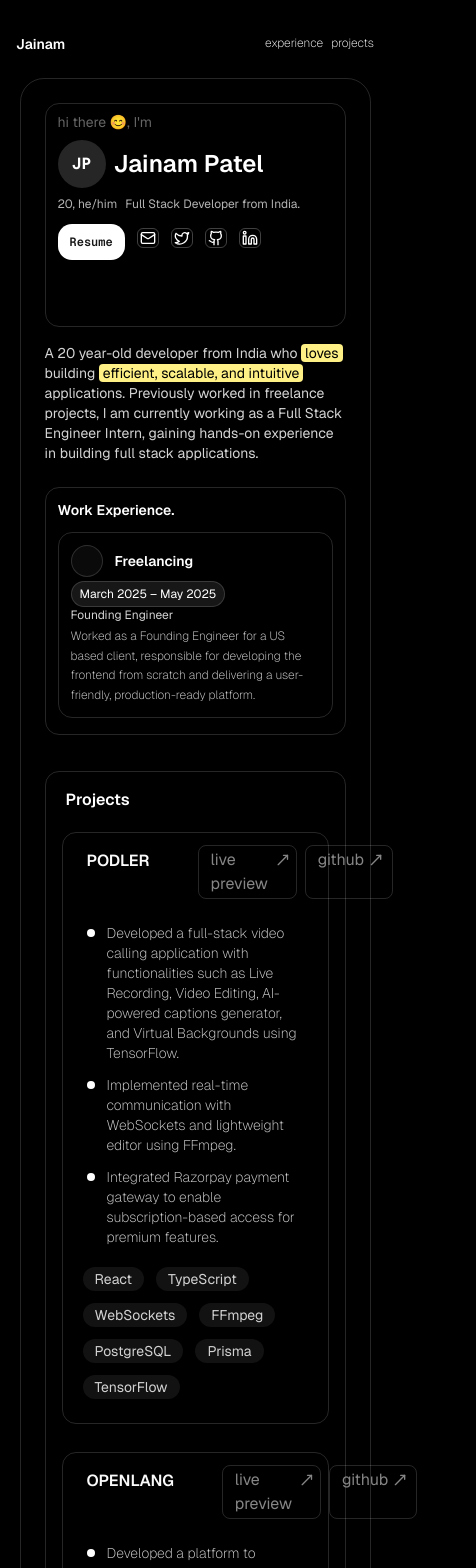
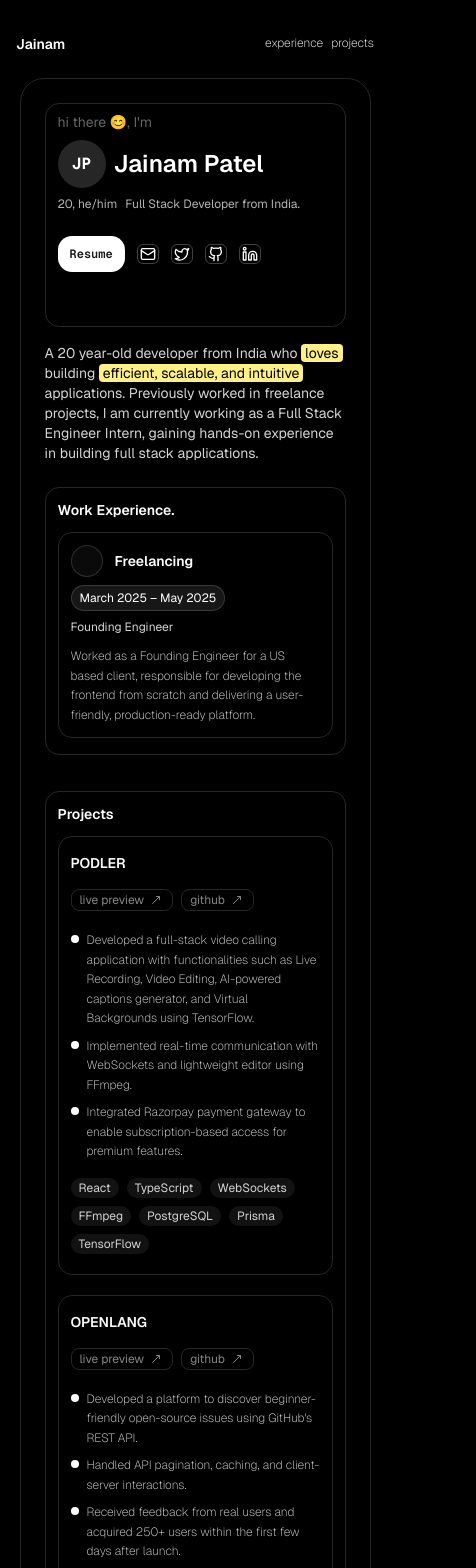
Before and after one commit to jainampatel22/jainam-portfolio, a Next.js app: page / in a window 390 px wide. Shown: the top 1568 px of the page, 476 px wide, since content can reach past the window. Built offline with nearby package versions, Linux system fonts and the light colour scheme.

Commit message:
version 1 final

```diff
--- a/app/component/EducationCard.tsx
+++ b/app/component/EducationCard.tsx
@@ -11,7 +11,7 @@ const EducationCard = () => {
           <div className='flex  gap-32 items-start py-5 px-7'>
 
                     <div className='text-[16px] font-[font2]  font-semibold capitalize whitespace-nowrap'>LJ university</div>
-                      <div className='text-sm  font-[font2] px-3 ml-14 py-1 whitespace-nowrap bg-[#171717] border border-white/15 rounded-full '>2023-2027</div>
+                      <div className='hidden sm:block text-sm  font-[font2] px-3 sm:ml-14 py-1 whitespace-nowrap bg-[#171717] border border-white/15 rounded-full '>2023-2027</div>
 
           </div>
           <div className='px-7 -mt-6'>
@@ -23,7 +23,7 @@ const EducationCard = () => {
           <div className='flex  gap-32 items-start py-5 px-7'>
 
                     <div className='text-[16px] font-[font2]  font-semibold capitalize whitespace-nowrap'>DIVINE LIFE SCHOOL</div>
-                      <div className='text-sm  font-[font2] px-3   py-1 whitespace-nowrap bg-[#171717] border border-white/15 rounded-full '>2021-2023</div>
+                      <div className='hidden sm:block text-sm  font-[font2] px-3   py-1 whitespace-nowrap bg-[#171717] border border-white/15 rounded-full '>2021-2023</div>
 
           </div>
           <div className='px-7 -mt-6'>
--- a/app/component/ProfileCard.tsx
+++ b/app/component/ProfileCard.tsx
@@ -25,11 +25,11 @@ const ProfileCard = () => {
                     Full Stack Developer from India.
                 </div>
             </div>
-            <div className='flex flex-wrap px-3 sm:px-4 lg:px-5 items-start gap-3 sm:gap-4 lg:gap-5 text-xs sm:text-sm font-[font1] pt-3 sm:pt-4 pb-3 sm:pb-4'>
+            <div className='mt-3 -mb-5 flex flex-wrap px-3 sm:px-4 lg:px-5 items-start gap-3 sm:gap-4 lg:gap-5 text-xs sm:text-sm font-[font1] pt-3 sm:pt-4 sm:pb-4'>
                 <Button className='bg-white text-[#171717] font-semibold hover:bg-white cursor-pointer px-3 py-2 sm:px-4 sm:py-3 rounded-xl text-xs sm:text-sm'>
                     Resume
                 </Button>
-                <div className='py-1 sm:py-2'>
+                <div className='py-2 sm:py-2'>
                     <a href="mailto:pateljainams122@gmail.com" aria-label="Send email" data-slot="button" className="inline-flex items-center justify-center whitespace-nowrap text-sm font-medium transition-all disabled:pointer-events-none disabled:opacity-50 [&_svg]:pointer-events-none [&_svg:not([class*='size-'])]:size-4 shrink-0 [&_svg]:shrink-0 outline-none focus-visible:border-ring focus-visible:ring-ring/50 focus-visible:ring-[3px] aria-invalid:ring-destructive/20 dark:aria-invalid:ring-destructive/40 aria-invalid:border-destructive hover:text-accent-foreground gap-1.5 has-[>svg]:px-2.5 h-5 w-5 sm:h-6 sm:w-6 rounded-sm border border-white/25 p-0 text-white hover:bg-neutral-50 dark:border-neutral-800 dark:text-neutral-300 dark:hover:bg-neutral-900">
                         <svg xmlns="http://www.w3.org/2000/svg" width="24" height="24" viewBox="0 0 24 24" fill="none" stroke="currentColor" stroke-width="2" stroke-linecap="round" stroke-linejoin="round" className="lucide lucide-mail h-3 w-3 sm:h-4 sm:w-4">
                             <rect width="20" height="16" x="2" y="4" rx="2"></rect>
@@ -37,14 +37,14 @@ const ProfileCard = () => {
                         </svg>
                     </a>
                 </div>
-                <div className='py-1 sm:py-2'>
+                <div className='py-2 sm:py-2'>
                     <a href="https://x.com/Jainam___patel/" target="_blank" rel="noreferrer" aria-label="Open Twitter" data-slot="button" className="inline-flex items-center justify-center whitespace-nowrap text-sm font-medium transition-all disabled:pointer-events-none disabled:opacity-50 [&_svg]:pointer-events-none [&_svg:not([class*='size-'])]:size-4 shrink-0 [&_svg]:shrink-0 outline-none focus-visible:border-ring focus-visible:ring-ring/50 focus-visible:ring-[3px] aria-invalid:ring-destructive/20 dark:aria-invalid:ring-destructive/40 aria-invalid:border-destructive hover:text-accent-foreground gap-1.5 has-[>svg]:px-2.5 h-5 w-5 sm:h-6 sm:w-6 rounded-sm border border-white/25 p-0 text-white hover:bg-neutral-50 dark:border-neutral-800 dark:text-neutral-300 dark:hover:bg-neutral-900">
                         <svg xmlns="http://www.w3.org/2000/svg" width="24" height="24" viewBox="0 0 24 24" fill="none" stroke="currentColor" stroke-width="2" stroke-linecap="round" stroke-linejoin="round" className="lucide lucide-twitter h-3 w-3 sm:h-4 sm:w-4">
                             <path d="M22 4s-.7 2.1-2 3.4c1.6 10-9.4 17.3-18 11.6 2.2.1 4.4-.6 6-2C3 15.5.5 9.6 3 5c2.2 2.6 5.6 4.1 9 4-.9-4.2 4-6.6 7-3.8 1.1 0 3-1.2 3-1.2z"></path>
                         </svg>
                     </a>
                 </div>
-                <div className='py-1 sm:py-2'>
+                <div className='py-2 sm:py-2'>
                     <a href="https://github.com/jainampatel22" target="_blank" rel="noreferrer" aria-label="Open GitHub" data-slot="button" className="inline-flex items-center justify-center whitespace-nowrap text-sm font-medium transition-all disabled:pointer-events-none disabled:opacity-50 [&_svg]:pointer-events-none [&_svg:not([class*='size-'])]:size-4 shrink-0 [&_svg]:shrink-0 outline-none focus-visible:border-ring focus-visible:ring-ring/50 focus-visible:ring-[3px] aria-invalid:ring-destructive/20 dark:aria-invalid:ring-destructive/40 aria-invalid:border-destructive hover:text-accent-foreground gap-1.5 has-[>svg]:px-2.5 h-5 w-5 sm:h-6 sm:w-6 rounded-sm border border-white/25 p-0 text-white hover:bg-neutral-50 dark:border-neutral-800 dark:text-neutral-300 dark:hover:bg-neutral-900">
                         <svg xmlns="http://www.w3.org/2000/svg" width="24" height="24" viewBox="0 0 24 24" fill="none" stroke="currentColor" stroke-width="2" stroke-linecap="round" stroke-linejoin="round" className="lucide lucide-github h-3 w-3 sm:h-4 sm:w-4">
                             <path d="M15 22v-4a4.8 4.8 0 0 0-1-3.5c3 0 6-2 6-5.5.08-1.25-.27-2.48-1-3.5.28-1.15.28-2.35 0-3.5 0 0-1 0-3 1.5-2.64-.5-5.36-.5-8 0C6 2 5 2 5 2c-.3 1.15-.3 2.35 0 3.5A5.403 5.403 0 0 0 4 9c0 3.5 3 5.5 6 5.5-.39.49-.68 1.05-.85 1.65-.17.6-.22 1.23-.15 1.85v4"></path>
@@ -52,7 +52,7 @@ const ProfileCard = () => {
                         </svg>
                     </a>
                 </div>
-                <div className='py-1 sm:py-2'>
+                <div className='py-2 sm:py-2'>
                     <a
                         href="https://www.linkedin.com/in/pateljainam/"
                         target="_blank"
--- a/app/component/ProjectsCard.tsx
+++ b/app/component/ProjectsCard.tsx
@@ -1,6 +1,7 @@
 import React from 'react'
 import { MoveLeftIcon, MoveUpRightIcon } from 'lucide-react'
 import Link from 'next/link';
+
 const ProjectsCard = () => {
   const projects = [
     {
@@ -20,13 +21,12 @@ const ProjectsCard = () => {
       date: "April 2025",
       tech: ["React", "TypeScript", "REST APIs", "GSAP"],
       description: [
-      "Developed a platform to discover beginner-friendly open-source issues using GitHub’s REST API.",
+        "Developed a platform to discover beginner-friendly open-source issues using GitHub's REST API.",
         "Handled API pagination, caching, and client-server interactions.",
         "Received feedback from real users and acquired 250+ users within the first few days after launch."
       ],
       live_link:'openlang.vercel.app',
       github:'http://github.com/jainampatel22/OpenLang-frontend'
-
     },
     {
       name: "Webseer",
@@ -53,46 +53,46 @@ const ProjectsCard = () => {
     }
   ];
 
+  return (
+    <div  className='max-h-xl border-1 border-white/15 w-full rounded-xl'>
+      <div>
+        <h1 className='px-3 sm:px-4 lg:px-5 font-semibold font-[font2] text-sm sm:text-md pt-3 sm:pt-4'>Projects</h1>
+      </div>
 
-
-  return (
-    <div id='projects' className='max-h-xl border-1  border-white/15 w-full rounded-xl'>
-<div>
-            <h1 className='px-5 font-semibold font-[font2] text-md pt-4 '>Projects</h1>
-        </div>
-           <div className="px-4 -mt-2 pb-6">
+      <div className="px-3 sm:px-4 -mt-2 pb-4 sm:pb-6">
         {projects.map((project, index) => (
           <div
             key={index}
-          className="max-h-xl border-1 mt-7 border-white/15 w-full rounded-xl"
+            className="max-h-xl border-1 mt-5 sm:mt-6 lg:mt-7 border-white/15 w-full rounded-xl"
           >
             {/* Header */}
-          <div className="flex font-[font2] text-md gap-12 items-start justify-between py-3 px-6">
-            <div className="text-[#FAFAFA] uppercase text-md py-1 font-semibold font-[font2]">
+            <div className="flex flex-col sm:flex-row font-[font2] text-md gap-3 sm:gap-8 lg:gap-12 items-start justify-between py-3 px-3 sm:px-4 lg:px-6">
+              <div className="text-[#FAFAFA] uppercase text-sm sm:text-md py-1 font-semibold font-[font2]">
                 {project.name}
               </div>
-            <div className="flex gap-2">
-              <div className="text-[#858585] border border-white/15 font-[font2] rounded-md py-0.5 px-3 flex">
-                <Link target='_blank' href={project.live_link}>live preview</Link >
-                <MoveUpRightIcon className="h-4 mt-1 -mr-2" />
+
+              <div className="flex gap-2 flex-wrap">
+                <div className="text-[#858585] border border-white/15 font-[font2] rounded-md py-0.5 px-2 sm:px-3 flex text-xs sm:text-sm">
+                  <Link target='_blank' href={project.live_link}>live preview</Link>
+                  <MoveUpRightIcon className="h-3 sm:h-4 mt-0.5 sm:mt-1 -mr-1 sm:-mr-2" />
                 </div>
 
-              <div className="text-[#858585] border border-white/15 font-[font2] rounded-md py-0.5 px-3 flex">
-            <Link target='_blank' href={project.github}>github</Link >
-                <MoveUpRightIcon className="h-4 mt-1 -mr-2" />
+                <div className="text-[#858585] border border-white/15 font-[font2] rounded-md py-0.5 px-2 sm:px-3 flex text-xs sm:text-sm">
+                  <Link target='_blank' href={project.github}>github</Link>
+                  <MoveUpRightIcon className="h-3 sm:h-4 mt-0.5 sm:mt-1 -mr-1 sm:-mr-2" />
                 </div>
               </div>
             </div>
 
             {/* Description */}
-          <div className="py-3 px-6 font-[font2] text-sm">
+            <div className="py-2 sm:py-3 px-3 sm:px-4 lg:px-6 font-[font2] text-sm">
               {project.description.map((point, i) => (
                 <div
                   key={i}
-                className="flex mt-3 first:mt-0 gap-3 justify-between items-start"
+                  className="flex mt-2 sm:mt-3 first:mt-0 gap-2 sm:gap-3 justify-between items-start"
                 >
-                <div className="bg-white mt-1.5 h-1 w-1 pt-2 pr-2 rounded-full"></div>
-                <div className="text-[14px] font-extralight text-[#D2D2D2]">
+                  <div className="bg-white mt-1 sm:mt-1.5 h-1 w-1 pt-2 pr-2 rounded-full flex-shrink-0"></div>
+                  <div className="text-xs sm:text-[14px] font-extralight text-[#D2D2D2] leading-relaxed">
                     {point}
                   </div>
                 </div>
@@ -100,12 +100,12 @@ const ProjectsCard = () => {
             </div>
 
             {/* Tech stack */}
-          <div className="py-2 mb-4 px-5 font-[font2] text-sm">
-            <div className="flex gap-3 items-start flex-wrap">
+            <div className="py-2 mb-3 sm:mb-4 px-3 sm:px-4 lg:px-5 font-[font2] text-sm">
+              <div className="flex gap-2 sm:gap-3 items-start flex-wrap">
                 {project.tech.map((t, idx) => (
                   <div
                     key={idx}
-                  className="text-[#D2D2D2] bg-[#121212] rounded-full px-3 py-0.5"
+                    className="text-[#D2D2D2] bg-[#121212] rounded-full px-2 sm:px-3 py-0.5 text-xs sm:text-sm"
                   >
                     {t}
                   </div>
--- a/app/component/WorkCard.tsx
+++ b/app/component/WorkCard.tsx
@@ -2,7 +2,7 @@ import React from 'react'
 
 const WorkCard = () => {
   return (
-    <div id='experience' className='max-h-xl border-1 border-white/15 w-full rounded-xl'>
+    <div  className='max-h-xl border-1 border-white/15 w-full rounded-xl'>
       <div>
         <h1 className='px-3 sm:px-4 lg:px-5 font-semibold font-[font2] text-sm sm:text-md pt-3 sm:pt-4'>Work Experience.</h1>
       </div>
@@ -17,14 +17,14 @@ const WorkCard = () => {
               <div className='text-sm sm:text-[16px] font-[font2] font-semibold capitalize'>Freelancing</div>
             </div>
 
-            <div className='text-xs sm:text-sm -mt-1 sm:mt-0 font-[font2] px-2 sm:px-3 ml-0 sm:ml-14 py-1 bg-[#171717] border border-white/15 rounded-full self-start'>
+            <div className='text-xs sm:text-sm  mb-2  sm:mb-0 sm:mt-0 font-[font2] px-2 sm:px-3 ml-0 sm:ml-14 py-1 bg-[#171717] border border-white/15 rounded-full self-start'>
               March 2025 – May 2025
             </div>
           </div>
 
           {/* Content section */}
           <div className='px-3 sm:px-6 md:px-12 lg:px-18 -mt-4 sm:-mt-6 pb-3 sm:pb-4'>
-            <div className='text-xs sm:text-sm font-[font2] text-[#D4D4D4] pt-1'>Founding Engineer</div>
+            <div className='text-xs sm:text-sm font-[font2] text-[#D4D4D4] sm:-ml-1 mb-2 sm:mb-0 pt-1'>Founding Engineer</div>
             <div className='text-[#D4D4D4] text-xs sm:text-[14px] font-extralight font-[font2] pt-1 sm:pt-2 leading-relaxed'>
               Worked as a Founding Engineer for a US based client, responsible for developing the frontend from scratch and delivering a user-friendly, production-ready platform.
             </div>
--- a/app/page.tsx
+++ b/app/page.tsx
@@ -12,7 +12,7 @@ import Link from 'next/link';
 const page = () => {
   return (
     <div className='max-h-xl w-full text-white'>
-      {/* Header - Responsive */}
+
       <div className='px-4 sm:px-8 md:px-16 lg:px-[31%] p-8'>
         <div className='flex justify-between items-center'>
           <div className='font-[font2] mt-0.5 font-semibold text-sm cursor-pointer'>
@@ -30,7 +30,7 @@ const page = () => {
         </div>
       </div>
 
-      {/* Main Content Card - Responsive */}
+
       <div className='border-1 border-white/15 relative rounded-3xl -mt-2 h-full
                       w-[90%] mx-[5%]
                       sm:w-[80%] sm:mx-[10%]
@@ -38,39 +38,39 @@ const page = () => {
                       lg:w-[60%] lg:mx-[20%]
                       xl:w-[40%] xl:mx-[30%]'>
 
-        {/* Profile Section - Responsive padding */}
+
         <div className='px-6 py-6 sm:px-8 sm:py-8 md:px-10 md:py-9 lg:px-12 lg:py-10'>
           <ProfileCard/>
         </div>
 
-        {/* Description Section - Responsive padding and text */}
+
         <div className='px-6 sm:px-8 md:px-12 lg:px-16 -mt-2'>
           <div className={`font-[font2] text-sm sm:text-md text-[#D4D4D4]`}>
             A 20 year-old developer from India who <span className='bg-[#FEF085] rounded px-1 sm:px-2 text-black'>loves</span> building <span className='bg-[#FEF085] rounded px-1 sm:px-2 text-black'>efficient, scalable, and intuitive</span> applications. Previously worked in freelance projects, I am currently working as a Full Stack Engineer Intern, gaining hands-on experience in building full stack applications.
           </div>
         </div>
 
-        {/* Work Section - Responsive padding */}
-        <div className='px-6 py-6 sm:px-8 sm:py-8 md:px-12 md:py-9 lg:px-14 lg:py-10'>
+
+        <div id='experience' className='px-6 py-6 sm:px-8 sm:py-8 md:px-12 md:py-9 lg:px-14 lg:py-10'>
           <WorkCard/>
         </div>
 
-        {/* Projects Section - Responsive padding */}
-        <div className='px-6 py-3 sm:px-8 sm:py-3 md:px-12 md:py-4 lg:px-14 lg:py-4'>
+
+        <div id='projects' className='px-6 py-3 sm:px-8 sm:py-3 md:px-12 md:py-4 lg:px-14 lg:py-4'>
           <ProjectsCard/>
         </div>
 
-        {/* Skills Section - Responsive padding */}
+
         <div className='px-6 py-3 sm:px-8 sm:py-3 md:px-12 md:py-4 lg:px-14 lg:py-4'>
           <SkillsCard/>
         </div>
 
-        {/* Education Section - Responsive padding */}
+
         <div className='px-6 py-3 sm:px-8 sm:py-3 md:px-12 md:py-4 lg:px-14 lg:py-4'>
           <EducationCard/>
         </div>
 
-        {/* Footer Section - Responsive padding */}
+
         <div className='px-6 py-6 sm:px-8 sm:py-6 md:px-12 md:py-7 lg:px-14 lg:py-8'>
           <FooterCard/>
         </div>
```
Also changed, not shown: app/component/FooterCard.tsx (+42 -16 lines), app/component/SkillsCard.jsx (+14 -16 lines). Lines whose indentation alone changed are shown as unchanged.
